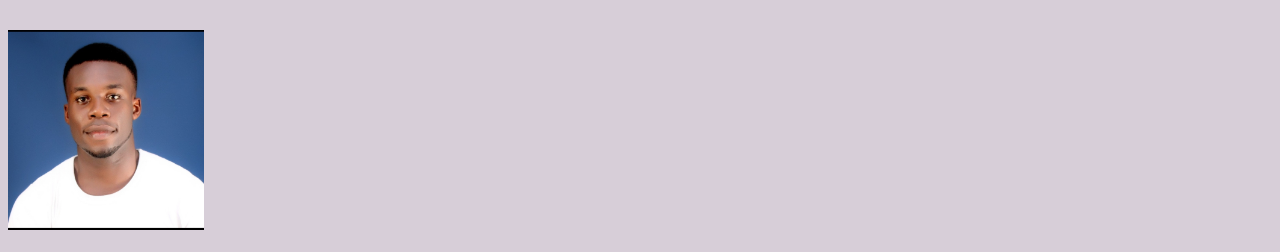
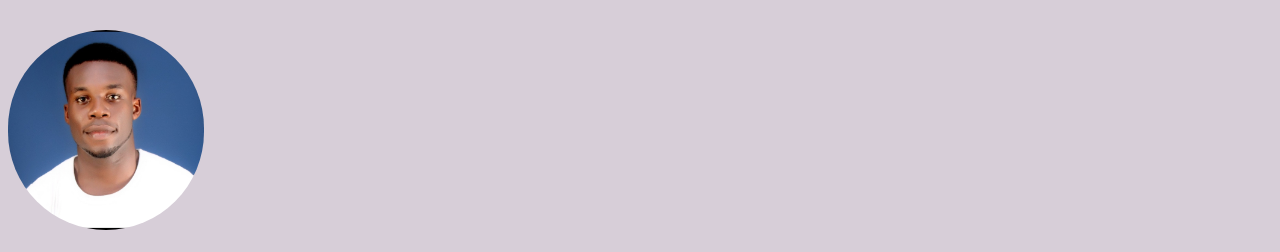
Before and after one commit to Chibzino/CV-CSS, a plain HTML site: page index.html in a window 1280 px wide. Shown: the top 252 px of the page. Drawn offline with Linux system fonts and the light colour scheme.

Commit message:
Update styles1.css

```diff
--- a/styles/styles1.css
+++ b/styles/styles1.css
@@ -3,6 +3,7 @@
 }
 .passport{
     height: 200px;
+border-radius: 100px;
 }
 p{
     padding-bottom: 20px;
```
